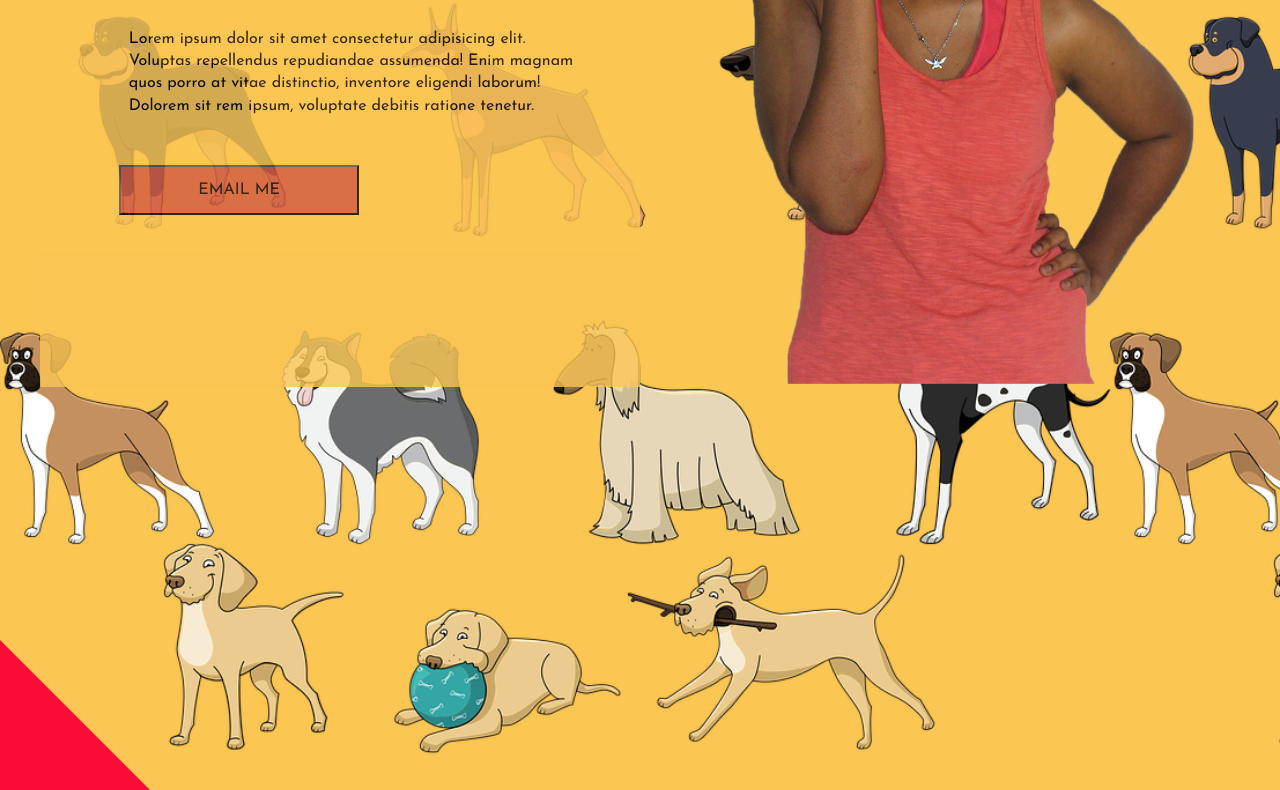
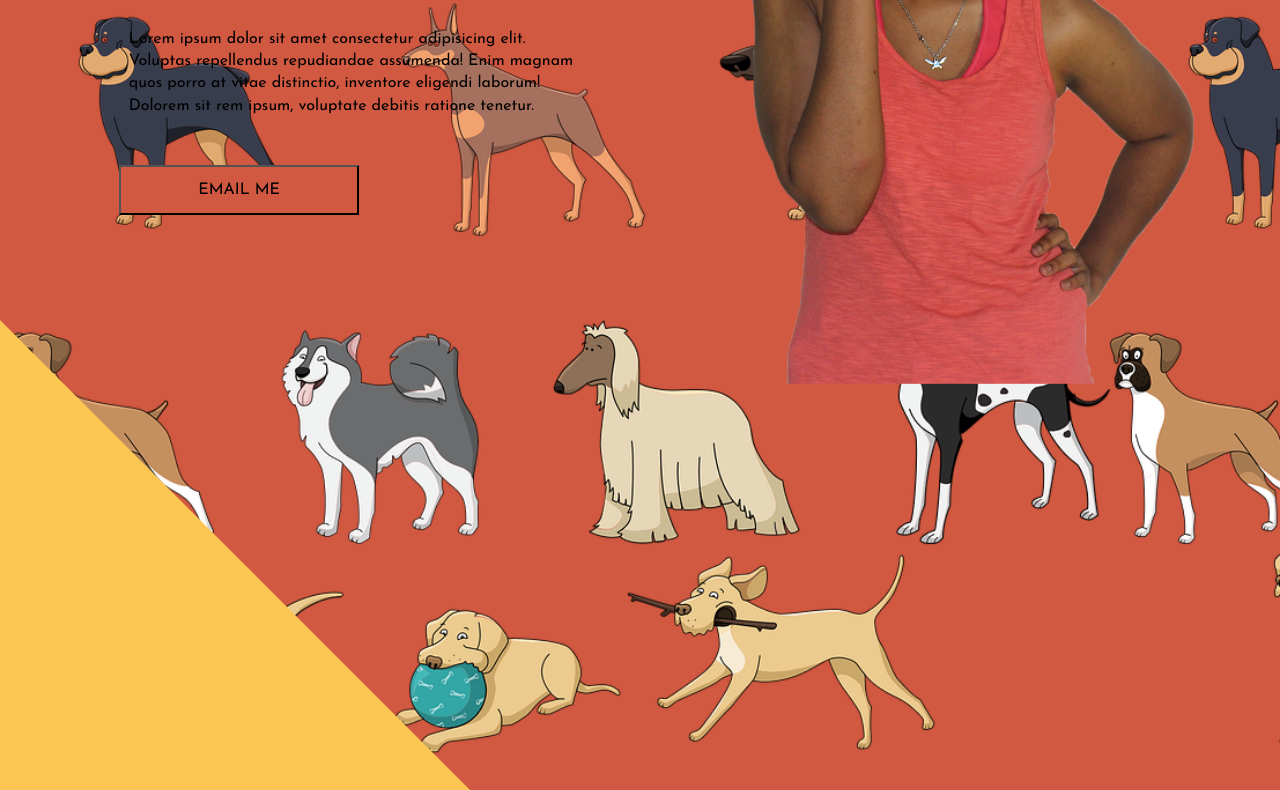
Before and after one commit to creative-function/campbellSoup, a website: page index.html in a window 1280 px wide. Shown: the part 256-1046 px from the top of the page. Drawn offline with Linux system fonts and the light colour scheme; a web font is replaced by a local one.

Commit message:
stopping point
to do: figure out how to contain triangle so that overflow is hidden

```diff
--- a/index.html
+++ b/index.html
@@ -14,10 +14,7 @@
 	</head>
 	<body id="csBody">
 
-		<!-- <div class="bkgrnd-angle">
-
-		</div> -->
-
+		<div class="overflow-wrapper">
 			<div class="about-me">
 
 				<div class="bkgrnd-angle">
@@ -59,6 +56,8 @@
 			<!-- <footer class="footer">
 				<p>contact me</p>
 			</footer> -->
+		</div>
+
 
 
 		<script src="dist/js/main.js"></script>
--- a/src/scss/main.scss
+++ b/src/scss/main.scss
@@ -48,6 +48,9 @@ body {
 	background-repeat: repeat;
 	background-size:contain;
 
+	@media #{$tablet}{
+		background-color: $campRed;
+	}
 
 }
 
@@ -55,6 +58,11 @@ body {
 
 
 /* 2. Content ================================= */
+
+.overflow-wrapper{
+	width: 100%;
+	height: auto;
+	overflow: hidden;
 
 
 	.about-me{
@@ -65,6 +73,7 @@ body {
 
 
 		@media #{$tablet}{
+			flex-direction: row;
 			flex-direction: row-reverse;
 		}
 
@@ -78,8 +87,8 @@ body {
 			// overflow: hidden;
 
 			position: absolute;
-		top: -5%;
-		z-index:-100;
+			top: -45%;
+			z-index: -100;
 			width: 170%;
 			height: 170%;
 			transform-origin: top left;
@@ -87,6 +96,9 @@ body {
 			border-color: transparent transparent #000000 transparent;
 			transform: rotate(45deg);
 
+			@media #{$tablet}{
+				background-color: $campGold;
+			}
 
 
 		}
@@ -129,10 +141,10 @@ body {
 			font-family: $campJose;
 			font-size:1rem;
 			line-height: 1.4rem;
-		@media #{$tablet}{
-			background-color: $campGold;
-			opacity: .8;
-		}
+			// @media #{$tablet}{
+			// 	background-color: $campGold;
+			// 	opacity: .8;
+			// }
 
 
 
@@ -171,3 +183,4 @@ footer{
 		height: 150px;
 		background-color: $campPurp;
 	}
+}
```
Also changed, not shown: dist/css/main.css, 1 other file. Lines whose indentation alone changed are shown as unchanged.
